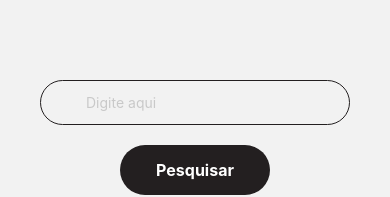
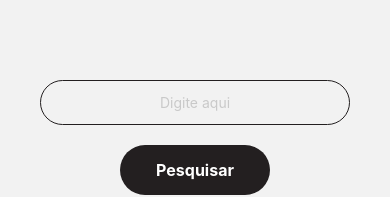
Before and after one commit to zacksc/onde-assistir, a React Native app: screen / in a window 390 px wide. Shown: the part 379-576 px from the top of the page. Built offline with nearby package versions, Linux system fonts and the light colour scheme.

Commit message:
Adicionando o Readme

```diff
--- a/src/components/SearchButton/SearchButton.tsx
+++ b/src/components/SearchButton/SearchButton.tsx
@@ -3,15 +3,18 @@ import { useNavigation } from '@react-navigation/native';
 import { Text, TouchableOpacity, View } from 'react-native';
 import { styles } from './SearchButtonStyle';
 
+interface SearchButtonProps {
+  onPress: () => void;
+}
 
-export function SearchButton() {
+export function SearchButton({onPress}: SearchButtonProps) {
   const navigation = useNavigation();
 
   return (
     <View style={{ alignItems: 'center', justifyContent: 'center'}}>
     <TouchableOpacity
     style={styles.button}
-    onPress={() => {navigation.navigate('Busca')}}
+    onPress={onPress}
     >
        <Text style={styles.buttonText}>Pesquisar</Text>
     </TouchableOpacity>
--- a/src/components/SearchInput/SearchInput.tsx
+++ b/src/components/SearchInput/SearchInput.tsx
@@ -1,29 +1,28 @@
-import React, {useState} from 'react';
-import { Text, TextInput, TouchableOpacity, View, StyleProp, ViewStyle } from 'react-native';
-
-import { useNavigation } from '@react-navigation/native';
-
+import React, { useState } from 'react';
+import { TextInput, TouchableOpacity, View, StyleProp, ViewStyle, TextInputProps } from 'react-native';
 
 import { styles } from './SearchInputStyle';
 
-interface StyleSearch{
+interface StyleSearch extends TextInputProps {
+  value: string;
   style?: StyleProp<ViewStyle>;
+  onChangeText: (text: string) => void;
 }
-export function SearchInput({style} : StyleSearch) {
+export function SearchInput({ value, onChangeText, style }: StyleSearch) {
 
 
 
   return (
     <>
-    {/* </><View style={{ alignItems: 'center', justifyContent: 'center', bottom: 480 }}> */}
-    <View style={ style }>
-            <TouchableOpacity style={styles.searchSection}>
-              <TextInput
-                  placeholder='Digite aqui'
-                  placeholderTextColor="#c9c9c9"
-                />
-            </TouchableOpacity>
-            </View>
+      <View style={style}>
+        <TextInput
+          style={styles.searchSection}
+          placeholder='Digite aqui'
+          placeholderTextColor="#c9c9c9"
+          value={value}
+          onChangeText={onChangeText}
+        />
+      </View>
     </>
   );
 }
--- a/src/components/SearchInput/SearchInputStyle.tsx
+++ b/src/components/SearchInput/SearchInputStyle.tsx
@@ -2,7 +2,6 @@ import { StyleSheet } from 'react-native';
 
 export const styles = StyleSheet.create({
 searchSection: {
-    flexDirection: 'row',
     justifyContent: 'center',
     alignItems: 'center',
     backgroundColor: 'transparent',
@@ -14,13 +13,5 @@ searchSection: {
     margin: 10,
     textAlign: 'center',
     marginBottom: 20,
-},
-searchIcon: {
-  padding: 10,
-  margin: 5,
-  resizeMode: 'stretch',
-  alignItems: 'center',
-  color: '#231f20',
-  left: 80,
-},
+}
 });
--- a/src/screens/Home/Home.tsx
+++ b/src/screens/Home/Home.tsx
@@ -2,11 +2,9 @@ import React, {useState} from 'react';
 import { View, Keyboard } from 'react-native';
 import { useNavigation } from '@react-navigation/native';
 import { styles } from './HomeStyle';
-import { Logo } from '../../components/Logo/Logo'
 import { Header } from '../../components/Header/Header';
 import { SearchInput } from '../../components/SearchInput/SearchInput';
 import { SearchButton } from '../../components/SearchButton/SearchButton';
-import { Search } from '../Search/Search';
 import { SafeAreaView } from 'react-native-safe-area-context';
 
 export function Home() {
@@ -27,6 +25,8 @@ export function Home() {
     style={styles.search}
     value={getSearch}
     onChangeText={setSearch}
+    onSubmitEditing={searchScreen}
+    returnKeyType='search'
     />
     <SearchButton onPress={searchScreen} />
     </View>
--- a/src/screens/Home/HomeStyle.tsx
+++ b/src/screens/Home/HomeStyle.tsx
@@ -9,7 +9,7 @@ export const styles = StyleSheet.create({
   },
   search: {
     alignItems: 'center',
-    justifyContent: 'center',
+    justifyContent: 'center'
 
   },
   searchGroup: {
--- a/src/screens/Search/Search.tsx
+++ b/src/screens/Search/Search.tsx
@@ -1,14 +1,23 @@
 import React from 'react';
-import { View, Text, ScrollView, TouchableOpacity } from 'react-native';
-
+import { Text, ScrollView } from 'react-native';
 import { styles } from './SearchStyle';
 import { SearchInput } from '../../components/SearchInput/SearchInput';
 import { CardRow } from '../../components/CardRow/CardRow';
-import { useNavigation } from '@react-navigation/native';
 import { Details } from '../Details/Details';
 
+type SearchRouteParams = {
+  Busca: {
+    query: string;
+  };
+}
+
+type SearchScreenRouteProp = RouteProp<SearchRouteParams, 'Busca'>;
+
 export function Search() {
-  const DetailsPage = Details();
+  const route = useRoute<SearchSceenRouteProp>();
+  const { query} = route.params;
+
+
 
   return (
     <ScrollView >
```
Also changed, not shown: 1 other file (tests, documents, lock files or other folders).
